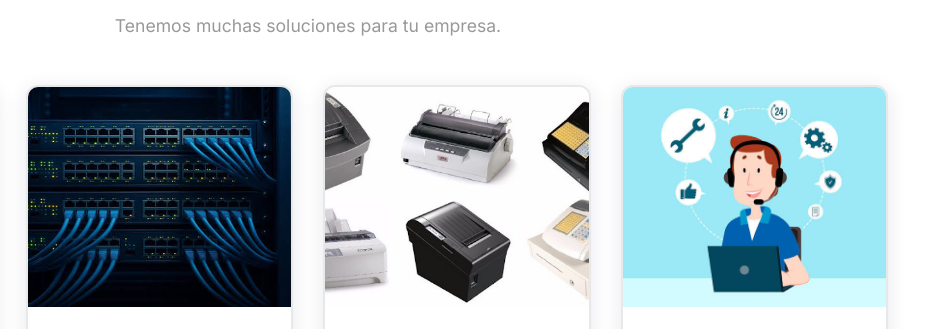
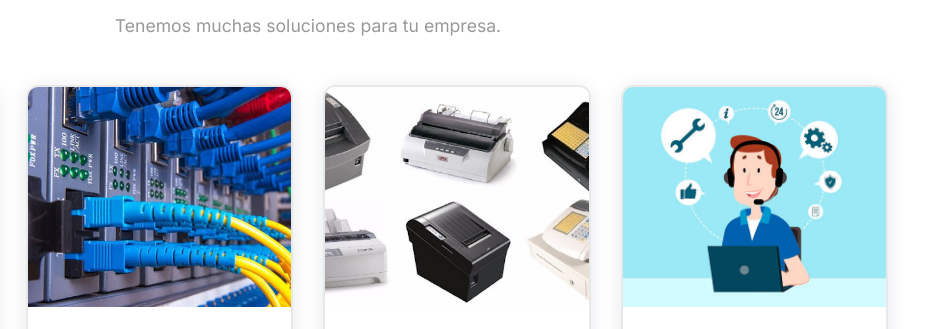
Before and after one commit to lleonmbo/lleontech, a plain HTML site: page index.html in a window 1280 px wide. Shown: the part 1535-1864 px from the top of the page, 332-1280 px from the left. Drawn offline with Linux system fonts and the light colour scheme.

Commit message:
Update image source in portfolio item

```diff
--- a/index.html
+++ b/index.html
@@ -727,7 +727,7 @@
             <!-- TARJETA 2 - Reordenable: data-order="2" -->
             <div class="portfolio-item" data-order="2" draggable="true">
                 <div class="portfolio-img-container">
-                    <img src="redes7.jpg" alt="Red corporativa">
+                    <img src="redes6.jpg" alt="Red corporativa">
                 </div>
                 <div class="portfolio-info">
                     <h4>Red Corporativa Segura</h4>
```
